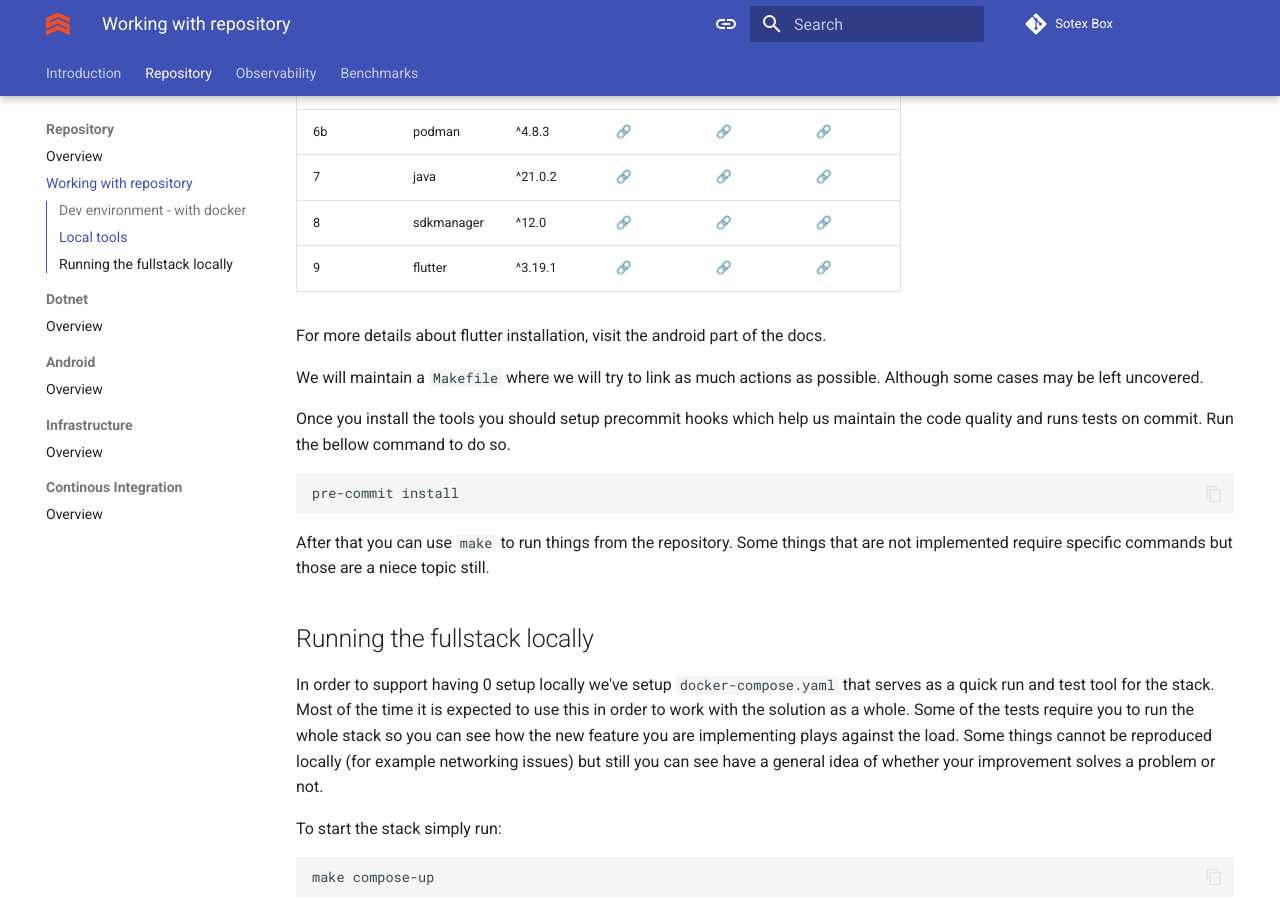
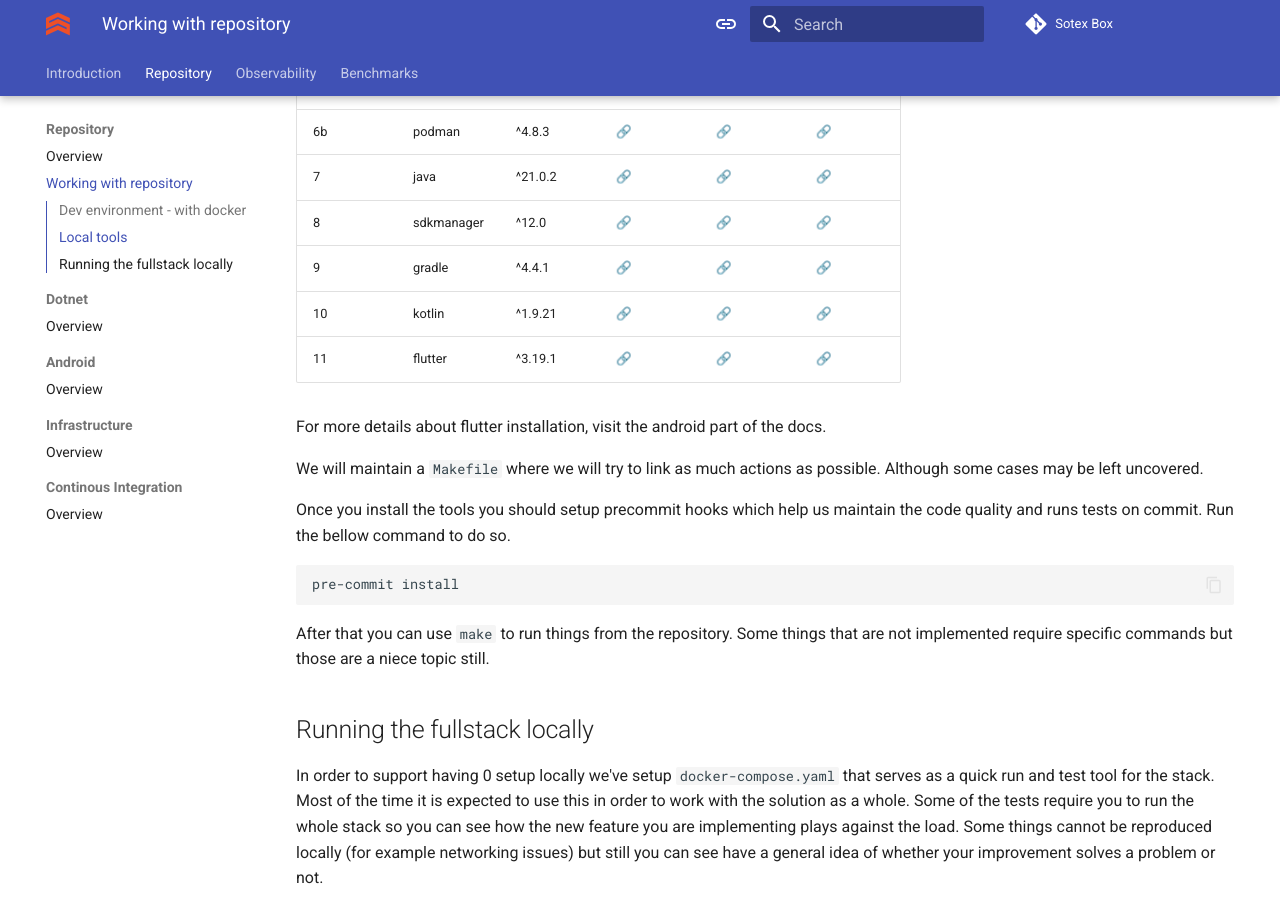
Before and after one commit to sotex-lab/sotex-box, an MkDocs documentation site: the page built from docs/repository/working-with-repository.md, in a window 1280 px wide and 900 px high, scrolled down 931 px. Built offline with MkDocs 1.6.1 and Material for MkDocs 9.7.7, drawn with Linux system fonts in a browser that asks for light colours; comment, search, counter and statistics services are not loaded.

Commit message:
- added more required tools

```diff
--- a/docs/repository/working-with-repository.md
+++ b/docs/repository/working-with-repository.md
@@ -25,7 +25,9 @@ You need a couple of tools to be able to fully work with this repository:
 | 6b | podman | ^4.8.3 | [🔗](https://podman.io/docs/installation#windows) | [🔗](https://podman.io/docs/installation#installing-on-linux) | [🔗](https://podman.io/docs/installation#macos) |
 | 7 | java | ^21.0.2 | [🔗](https://www.oracle.com/java/technologies/downloads/) | [🔗](https://www.oracle.com/java/technologies/downloads/) | [🔗](https://www.oracle.com/java/technologies/downloads/) |
 | 8 | sdkmanager | ^12.0 | [🔗](https://developer.android.com/tools/sdkmanager) | [🔗](https://developer.android.com/tools/sdkmanager) | [🔗](https://developer.android.com/tools/sdkmanager) |
-| 9 | flutter | ^3.19.1 | [🔗](https://docs.flutter.dev/get-started/install/windows) | [🔗](https://docs.flutter.dev/get-started/install/linux) | [🔗](https://docs.flutter.dev/get-started/install/macos) |
+| 9 | gradle | ^4.4.1 | [🔗](https://gradle.org/install/) | [🔗](https://gradle.org/install/) | [🔗](https://gradle.org/install/) |
+| 10 | kotlin | ^1.9.21 | [🔗](https://kotlinlang.org/docs/command-line.html#manual-install) | [🔗](https://kotlinlang.org/docs/command-line.html#snap-package) | [🔗](https://kotlinlang.org/docs/command-line.html#homebrew) |
+| 11 | flutter | ^3.19.1 | [🔗](https://docs.flutter.dev/get-started/install/windows) | [🔗](https://docs.flutter.dev/get-started/install/linux) | [🔗](https://docs.flutter.dev/get-started/install/macos) |
 
 For more details about flutter installation, visit the android part of the docs.
 
```
Also changed, not shown: 1 other file.
